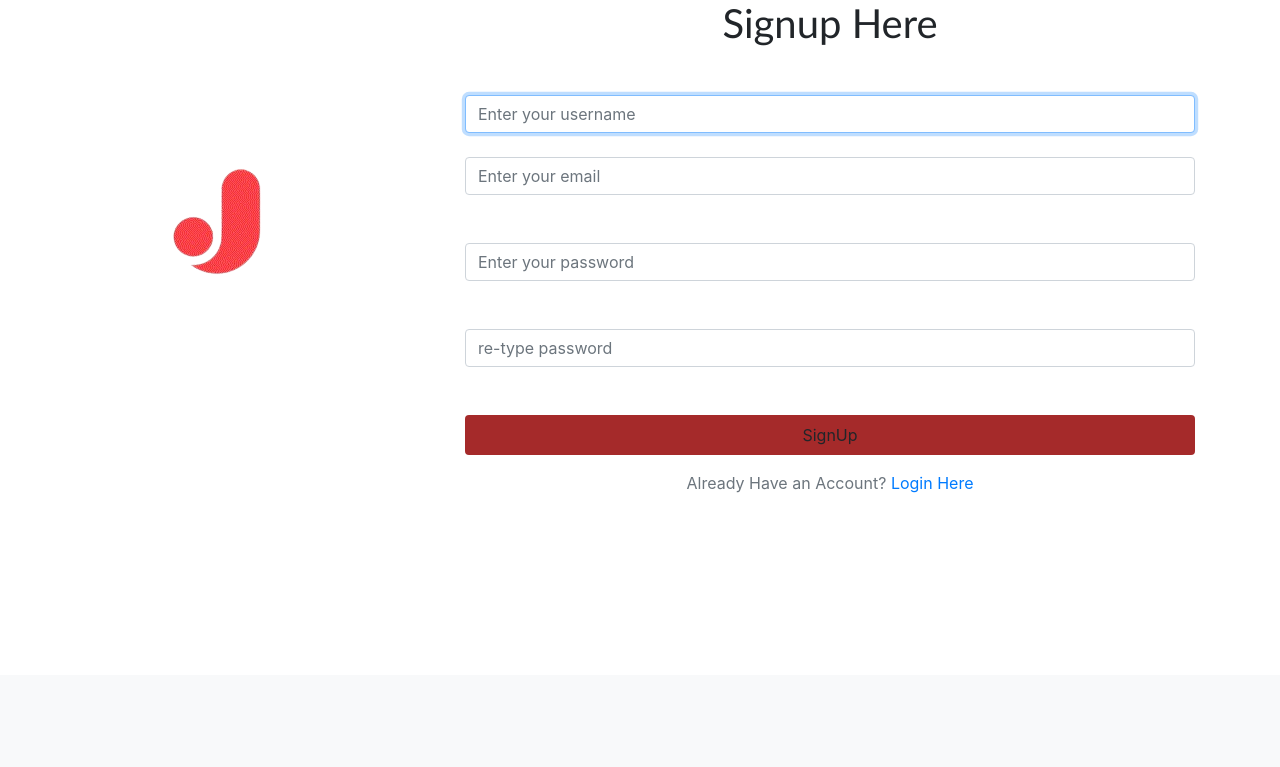
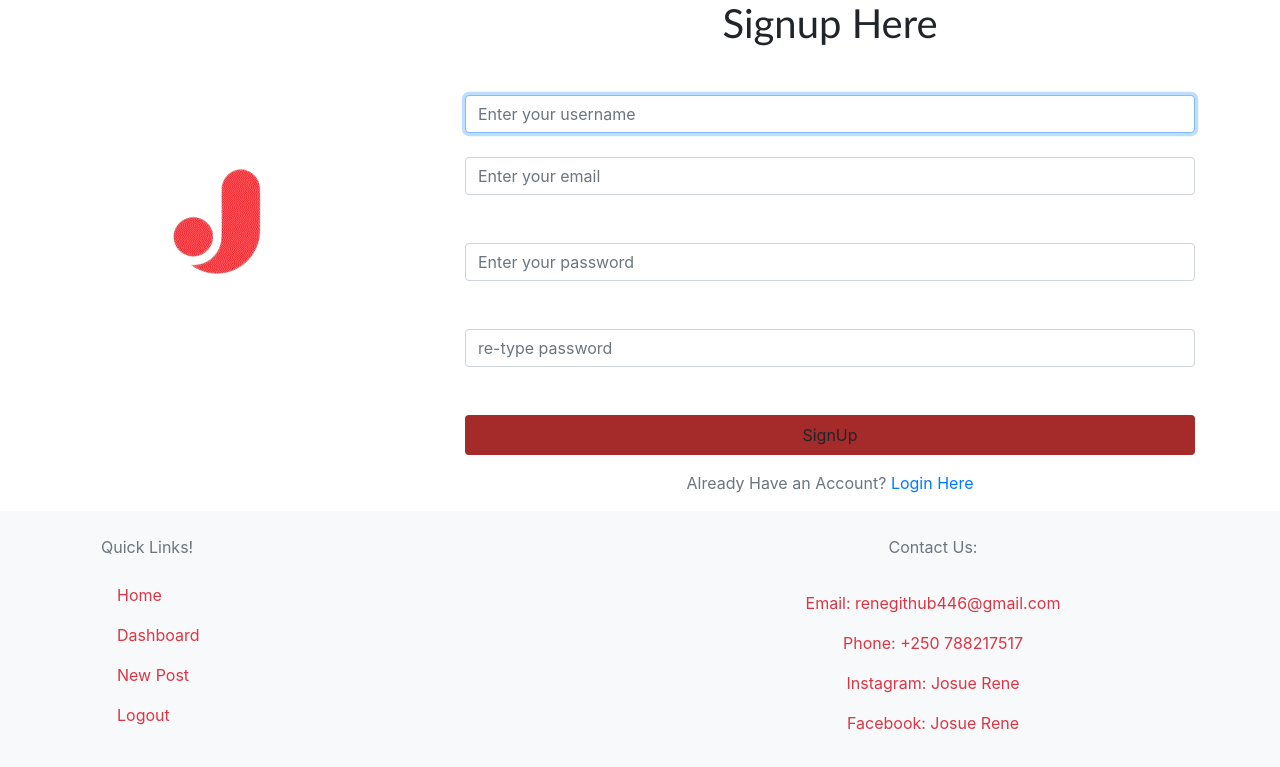
Before and after one commit to JosueRene/JorenBlog, a Django app: page /JorenBlog/ in a window 1280 px wide. Shown: the part 125-892 px from the top of the page. Before the commit the page ends 618 px from the top, so only its background shows below. Run offline with Django 4.2, Linux system fonts and the light colour scheme; a user stored in the database is signed in; some libraries are stand-ins or nearby versions.

Commit message:
initial commit

```diff
--- a/jorenblog/authentication/static/css/style.css
+++ b/jorenblog/authentication/static/css/style.css
@@ -5,3 +5,8 @@
     background-size: cover;
     background-position: 100%;
 }
+
+/* .footer {
+    position: relative;
+    bottom: 0;
+} */
--- a/jorenblog/authentication/templates/authenticate/base.html
+++ b/jorenblog/authentication/templates/authenticate/base.html
@@ -31,5 +31,39 @@
     {% block content %}
 
     {% endblock%}
+
+    {% if request.user.is_authenticated %}
+        <div class="footer bg-light">
+           <div class="container">
+              <div class="row">
+                <div class="col-md-6">
+
+                    <ul class="nav flex-column ml-3 pb-3">
+                        <p class="text-muted pt-4">Quick Links! </p>
+                        <li class="nav-item">
+                          <a href="{% url 'home' %}" class="nav-link bg-light text-danger"> Home </a>
+                          <a href="{% url 'post:dashboard' %}" class="nav-link bg-light text-danger"> Dashboard </a>
+                          <a href="{% url 'post:new' %}" class="nav-link bg-light text-danger"> New Post </a>
+                          <a href="{% url 'logout' %}" class="nav-link bg-light text-danger"> Logout </a>
+                        </li>
+                    </ul>
+
+                </div>
+
+                <div class="col-md-6">
+                    <ul class="nav flex-column ml-3 pb-3 text-center">
+                        <p class="text-muted pt-4"> Contact Us: </p>
+                        <li class="nav-link">
+                            <a href="#" class="nav-link text-danger"> Email: renegithub446@gmail.com </a>
+                            <a href="#" class="nav-link text-danger"> Phone: +250 788217517 </a>
+                            <a href="#" class="nav-link text-danger"> Instagram: Josue Rene </a>
+                            <a href="#" class="nav-link text-danger"> Facebook: Josue Rene </a>
+                        </li>
+                    </ul>
+                </div>
+              </div>
+           </div>
+        </div>
+    {% endif %}
 </body>
 </html>
```
Also changed, not shown: jorenblog/db.sqlite3.
